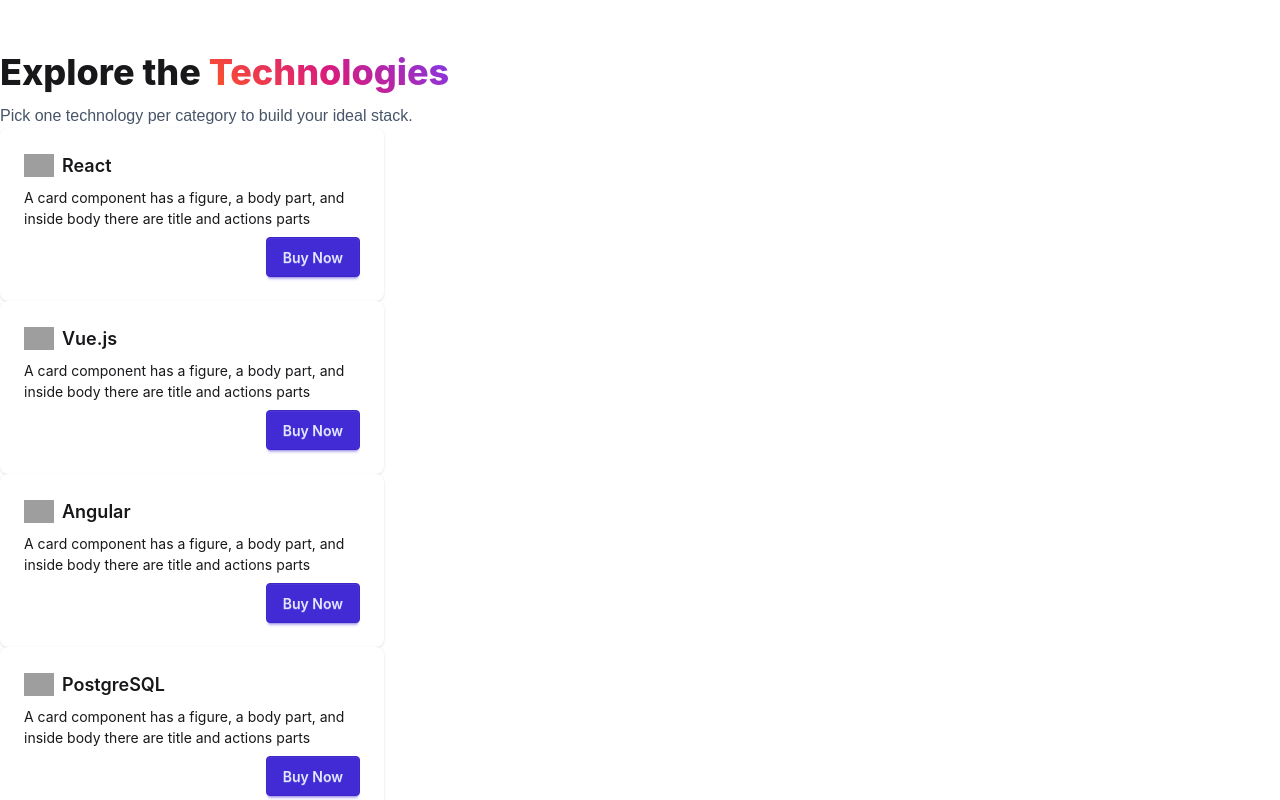
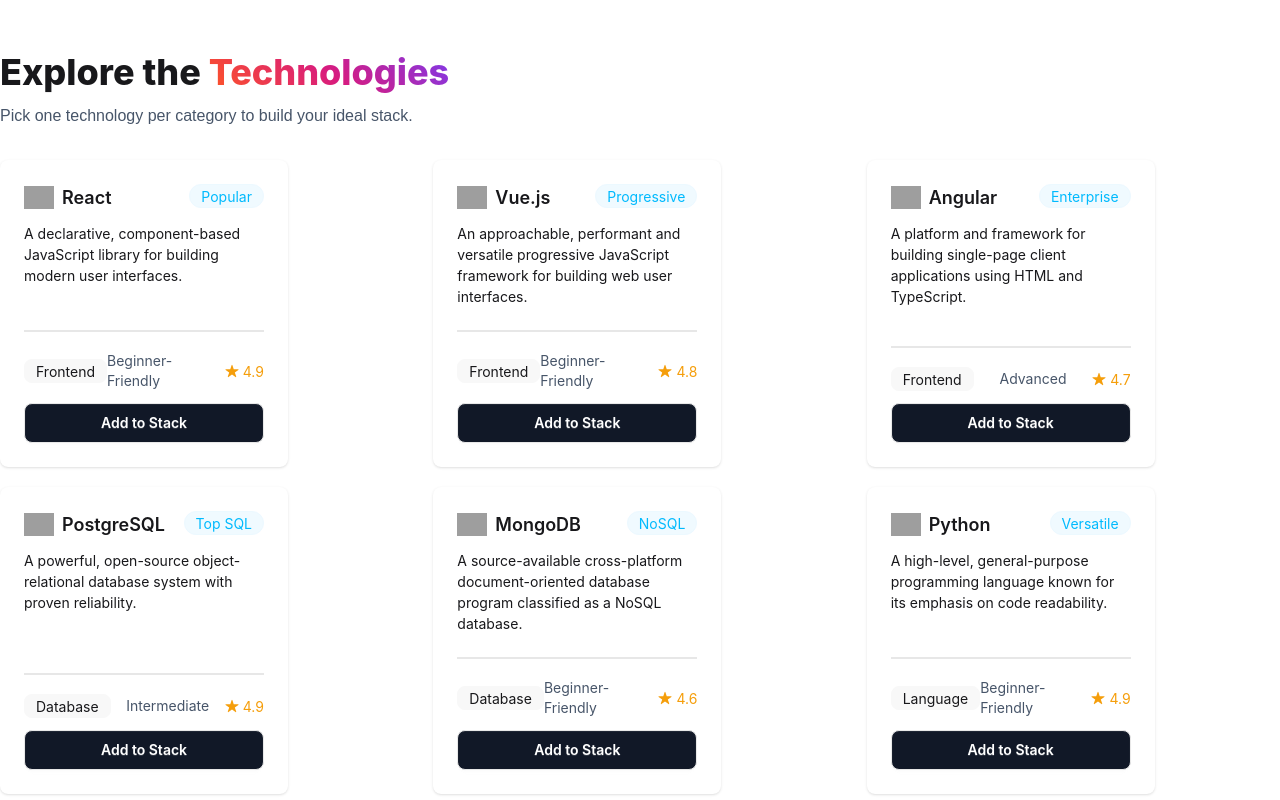
Before and after one commit to sazidbinmostafa/DevStack, a React (Vite) app: page / in a window 1280 px wide. Shown: the part 580-1380 px from the top of the page. Built offline with nearby package versions, Linux system fonts and the light colour scheme; grey boxes are pictures that could not be loaded.

Commit message:
Stack Added Successfully

```diff
--- a/package.json
+++ b/package.json
@@ -14,6 +14,7 @@
     "firebase": "^12.19.0",
     "react": "^19.2.8",
     "react-dom": "^19.2.8",
+    "react-icons": "^5.7.0",
     "react-toastify": "^11.1.0",
     "tailwindcss": "^4.3.3"
   },
--- a/src/App.tsx
+++ b/src/App.tsx
@@ -1,7 +1,7 @@
 import { ToastContainer } from 'react-toastify'
 import './App.css'
-import Header from './components/Header'
-import Main from './components/Main'
+import Header from './components/header/Header'
+import Main from './components/main/Main'
 
 function App() {
 
--- a/src/components/Stack.tsx
+++ /dev/null
@@ -1,22 +0,0 @@
-import type { IStack } from "../types/StackType"
-
-
-interface StackProps {
-    stack: IStack;
-}
-
-function Stack({stack}:StackProps) {
-    return (
-        <div className="card bg-base-100 w-96 shadow-sm">
-            <div className="card-body">
-                <h2 className="card-title"><img width={"30px"} src={stack.icon} alt="" />{stack.name}</h2>
-                <p>A card component has a figure, a body part, and inside body there are title and actions parts</p>
-                <div className="card-actions justify-end">
-                    <button className="btn btn-primary">Buy Now</button>
-                </div>
-            </div>
-        </div>
-    )
-}
-
-export default Stack
--- a/src/components/Banner.tsx
+++ b/src/components/header/Banner.tsx
@@ -1,4 +1,4 @@
-import bannerStack from "../assets/banner-stack.png"
+import bannerStack from "../../assets/banner-stack.png"
 
 
 function Banner() {
--- a/src/components/Header.tsx
+++ b/src/components/header/Header.tsx
@@ -10,4 +10,4 @@
     )
 }
 
-export default Header
+export default Header;
--- a/src/components/Navbar.tsx
+++ b/src/components/header/Navbar.tsx
@@ -1,4 +1,4 @@
-import logo from "../assets/logo-text.png"
+import logo from "../../assets/logo-text.png"
 
 const NavMenu = () => {
     return <>
--- a/src/components/Main.tsx
+++ b/src/components/main/Main.tsx
@@ -1,6 +1,6 @@
 import { Suspense } from "react";
-import Stacks from "./Stacks"
-import type { IStack } from "../types/StackType";
+import Stacks from "./stacks/Stacks"
+import type { IStack } from "../../types/StackType";
 
 
 const fetchStacks = async (): Promise<IStack[]> => {
--- /dev/null
+++ b/src/components/main/StackCart.tsx
@@ -0,0 +1,10 @@
+
+
+
+function StackCart() {
+  return (
+    <div>StackCart</div>
+  )
+}
+
+export default StackCart
--- /dev/null
+++ b/src/components/main/stacks/Stack.tsx
@@ -0,0 +1,32 @@
+import type { IStack } from "../../../types/StackType"
+import { IoStar } from "react-icons/io5";
+
+
+interface StackProps {
+    stack: IStack;
+}
+
+function Stack({ stack }: StackProps) {
+    return (
+        <div className="card bg-base-100 w-96 shadow-sm md:w-72">
+            <div className="card-body space-y-1">
+                <div className="flex justify-between">
+                    <h2 className="card-title"><img width={"30px"} src={stack.icon} alt="" />{stack.name}</h2>
+                    <div className="badge badge-soft badge-info rounded-3xl">{stack.badge}</div>
+                </div>
+                <p>{stack.description}</p>
+                <div className="divider my-1"></div>
+                <div className="flex items-center justify-between">
+                    <div className="badge badge-ghost">{stack.category}</div>
+                    <div className="text-[#475569] text-sm">{stack.difficulty}</div>
+                    <div className="flex gap-1 items-center text-[#F59E0B]"><IoStar></IoStar> {stack.rating}</div>
+                </div>
+                <div className="card-actions">
+                    <button className="btn text-white bg-[#111827] w-full text-sm rounded-lg">Add to Stack</button>
+                </div>
+            </div>
+        </div>
+    )
+}
+
+export default Stack
--- a/src/components/Stacks.tsx
+++ b/src/components/main/stacks/Stacks.tsx
@@ -1,6 +1,6 @@
 import { use } from "react";
 import Stack from "./Stack";
-import type { IStack } from "../types/StackType";
+import type { IStack } from "../../../types/StackType";
 
 interface StacksProps {
     stacksPromise: Promise<IStack[]>
@@ -12,7 +12,7 @@
 
 
     return (
-        <div>
+        <div className="grid md:grid-cols-2 lg:grid-cols-3 gap-5 justify-center my-8">
             {
                 stacks.map(item=> <Stack key={item.id} stack={item} />)
             }
```
Also changed, not shown: 1 other file (tests, documents, lock files or other folders).
